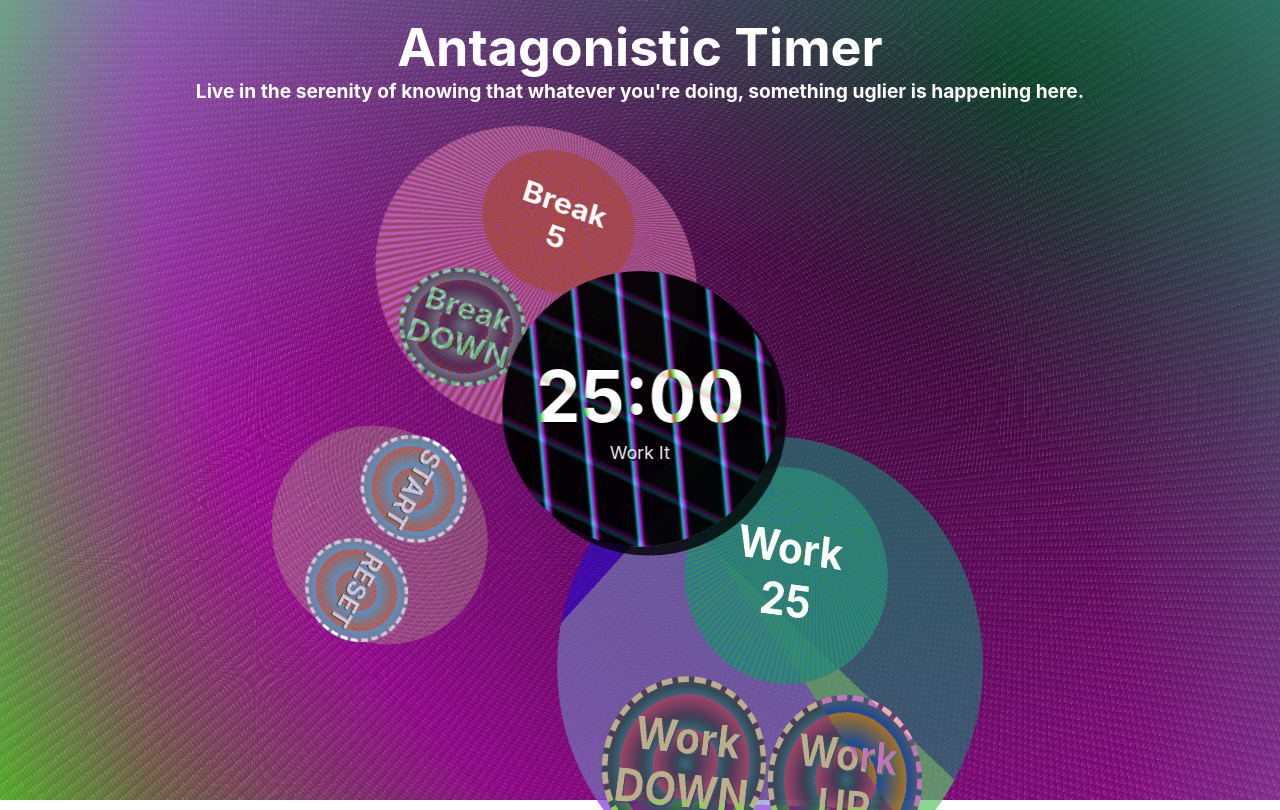
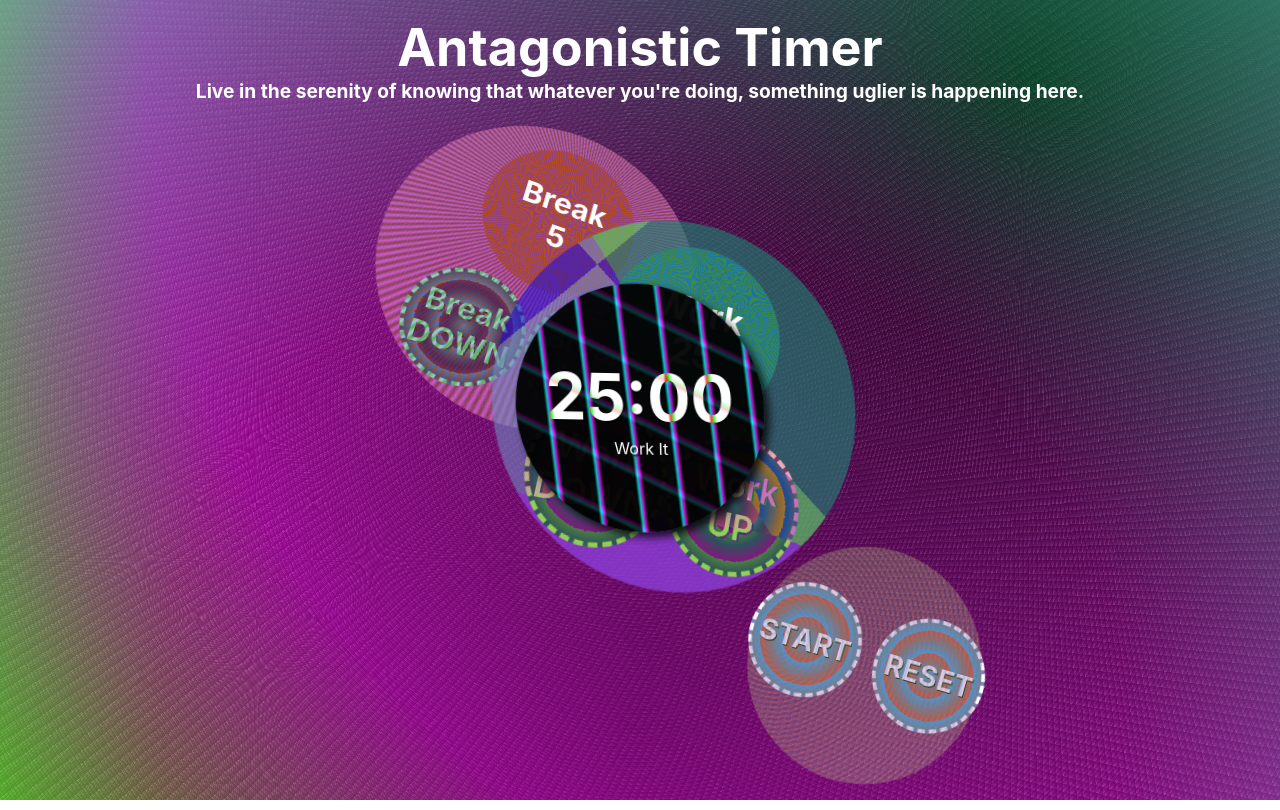
Before and after one commit to MatthieuPierce/antagonistic-timer, a React (Create React App) app: page / in a window 1280 px wide. Built offline with nearby package versions, Linux system fonts and the light colour scheme.

Commit message:
animation tweaks, pulse effect on countdown-pad

```diff
--- a/src/App.css
+++ b/src/App.css
@@ -31,6 +31,7 @@
     "rest";
   justify-items: center;
   box-sizing: border-box;
+  overflow: hidden;
   perspective: 100vmin;
 }
 
--- a/src/components/BreakControls.css
+++ b/src/components/BreakControls.css
@@ -89,7 +89,7 @@
     }
     50% {
       transform:
-      rotate3d(0.5, 0.5, 0.5, -15deg)
+      rotate3d(0.5, 1, 0.5, -15deg)
       translate3d(
         calc(var(--break-x-translate) + 0vw),
         calc(var(--break-y-translate) + 20vh),
@@ -97,7 +97,7 @@
     }
     60% {
       transform:
-      rotate3d(1.1, 1.1, 1.1, 195deg)
+      rotate3d(1.1, 1.1, 0.5, 195deg)
       translate3d(
         calc(var(--break-x-translate) + 50vw),
         calc(var(--break-y-translate) + 0vh),
@@ -108,15 +108,15 @@
       rotate3d(0.1, 0.1, 0.1, 15deg)
       translate3d(
         calc(var(--break-x-translate) + 5vw),
-        calc(var(--break-y-translate) + 45vh),
+        calc(var(--break-y-translate) + 35vh),
         calc(var(--break-z-translate) + 0vmin));
     }
-    90% {
+    95% {
       transform:
-      rotate3d(1.1, 1.1, 1.1, -1deg)
+      rotate3d(0.5, 0.5, 0.5, -25deg)
       translate3d(
-        calc(var(--break-x-translate) + 5vw),
-        calc(var(--break-y-translate) + -25vh),
+        calc(var(--break-x-translate) + 55vw),
+        calc(var(--break-y-translate) + -8vh),
         calc(var(--break-z-translate) + 0vmin));
     }
     100% {
--- a/src/components/CountdownDisplay.css
+++ b/src/components/CountdownDisplay.css
@@ -19,7 +19,7 @@
   text-shadow:2px 2px hsla(0, 0%, 0%, 0.75);
   border-radius: 100%;
   box-sizing: border-box;
-  box-shadow: 0.5rem 0.5rem hsla(0, 0%, 0%, 0.8);
+  box-shadow: 0.3rem 0.3rem 0.5rem hsla(0, 0%, 0%, 0.8);
   grid: "top"
         "bot";
   place-content: center;
@@ -38,3 +38,36 @@
   mix-blend-mode: difference;
 
 }
+
+@media (prefers-reduced-motion: no-preference) {
+
+  #countdown-pad {
+    animation: countdownPulse 1s infinite 0s linear;
+
+  }
+
+  @keyframes countdownPulse {
+    0% {
+      transform: skew(0);
+    }
+    10% {
+      transform:
+        scale3d(1.05, 1.05, 1.05)
+        skew(1deg, 2deg);
+    }
+    50% {
+      transform:
+        skew(2deg, 1deg);
+    }
+    75% {
+      transform:
+        scale3d(0.95, 0.95, 0.95);
+    }
+    90% {
+      transform: skew(3deg, 3deg);
+    }
+    100% {
+      transform: skew(0);
+    }
+  }
+}
--- a/src/components/PlayControls.css
+++ b/src/components/PlayControls.css
@@ -30,7 +30,7 @@
 @media (prefers-reduced-motion: no-preference) {
 
   #playPad {
-    animation: rotatoZigPlay 10s infinite 1s linear;
+    animation: rotatoZigPlay 10s infinite 5s linear;
   }
   @keyframes rotatoZigPlay {
     0% {
--- a/src/components/SessionControls.css
+++ b/src/components/SessionControls.css
@@ -75,7 +75,7 @@
   @media (prefers-reduced-motion: no-preference) {
 
     #sessionPad {
-      animation: rotatoZigSession 10s infinite 3s alternate-reverse;
+      animation: rotatoZigSession 13s infinite 3s alternate-reverse;
     }
 
     @keyframes rotatoZigSession {
```
